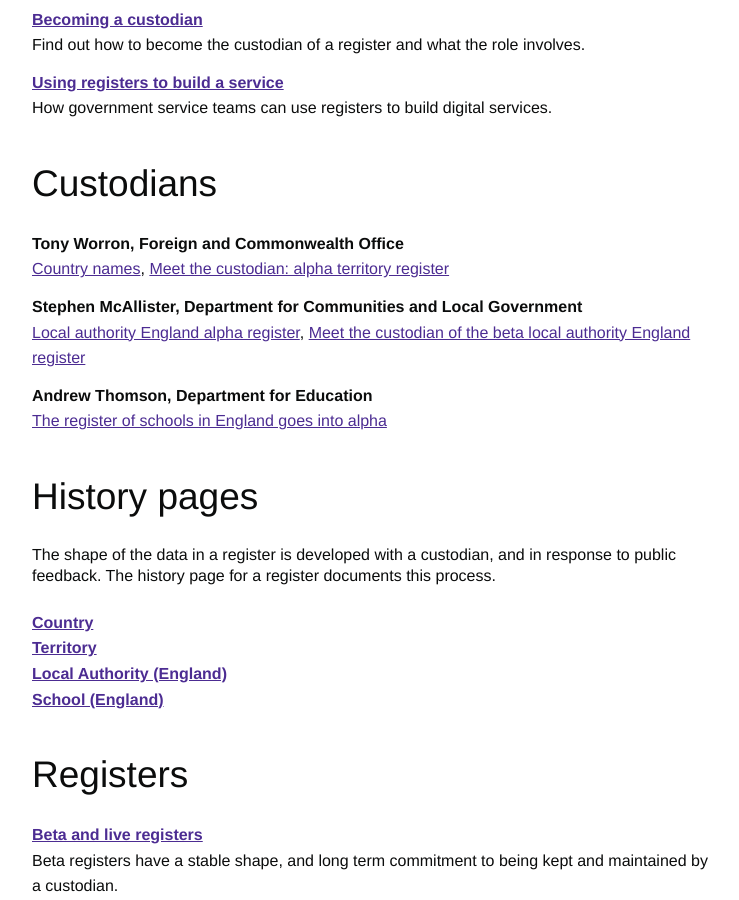
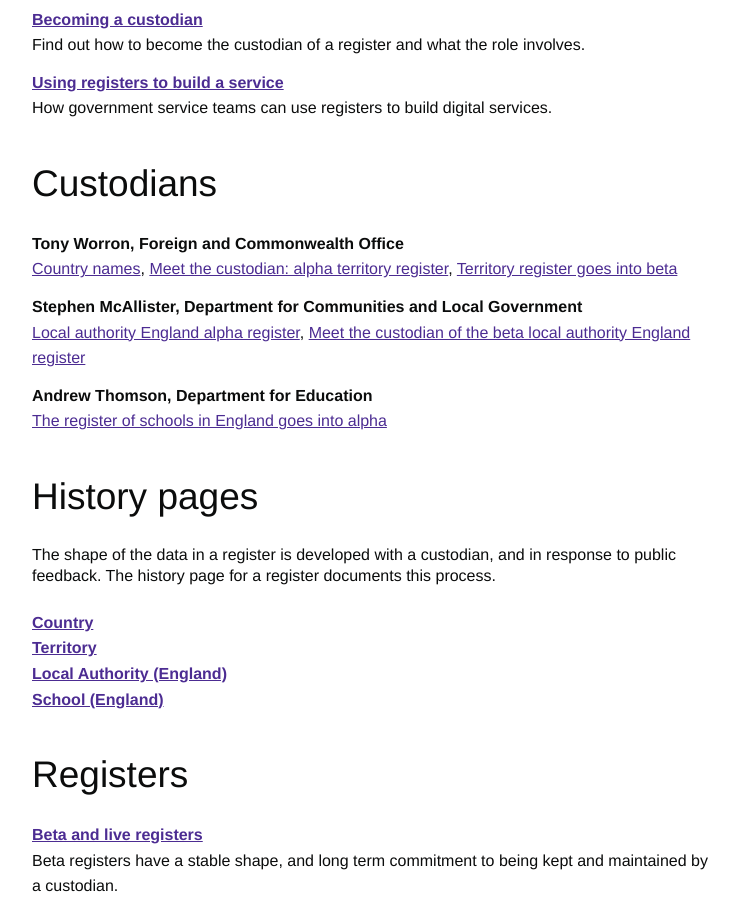
Before and after one commit to openregister/www.openregister.org, a Jekyll site: the page built from index.md, in a window 1280 px wide and 900 px high, scrolled down 493 px. Shown: the whole window, without its empty margins (111-850 px from the left). Built offline with Jekyll 4.4.1, drawn with Linux system fonts in a browser that asks for light colours.

Commit message:
Territory register goes into beta

```diff
--- a/index.md
+++ b/index.md
@@ -37,7 +37,8 @@
 <dt>Tony Worron, Foreign and Commonwealth Office</dt>
 <dd>
 <a href="http://blogs.fco.gov.uk/guestpost/2016/02/11/spreading-the-word-and-data-on-country-names/">Country names</a>,
-<a href="https://data.blog.gov.uk/2016/10/12/meet-the-custodian-alpha-territory-register/">Meet the custodian: alpha territory register</a>
+<a href="https://data.blog.gov.uk/2016/10/12/meet-the-custodian-alpha-territory-register/">Meet the custodian: alpha territory register</a>,
+<a href="https://data.blog.gov.uk/2016/12/19/territory-register-goes-into-beta/">Territory register goes into beta</a>
 </dd>
 
 <dt>Stephen McAllister, Department for Communities and Local Government</dt>
```
